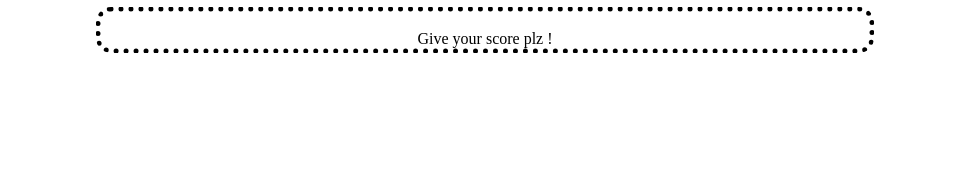
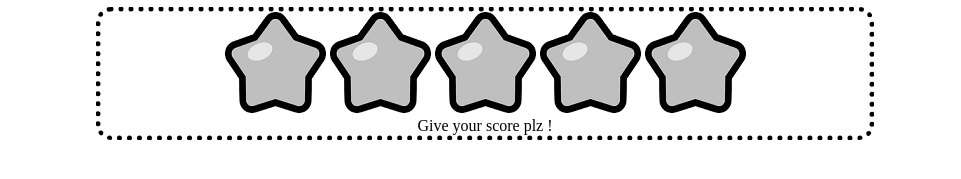
Before and after one commit to EnasVen/JavaScript_DeployTest, a plain HTML site: page addons/page03.html in a window 1280 px wide. Shown: the part 301-480 px from the top of the page, without its empty margins (160-1121 px from the left). Drawn offline with Linux system fonts and the light colour scheme.

Commit message:
Deploy Files Uploads

```diff
--- a/addons/page03.html
+++ b/addons/page03.html
@@ -38,7 +38,7 @@
 
         </article>
     </div>
-    <script src="./HW03.js"></script>
+    <script src="./page03.js"></script>
 
 
 
```
